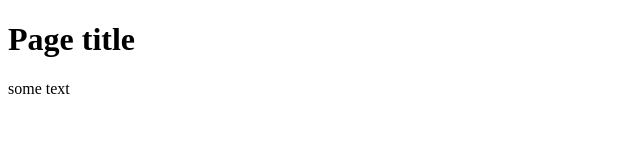
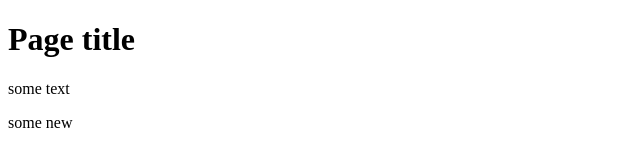
Before and after one commit to RVChornyy/Test-project, a plain HTML site: page index.html in a window 1280 px wide. Shown: the full height of the page, 0-640 px from the left. Drawn offline with Linux system fonts and the light colour scheme.

Commit message:
add second paragraph

```diff
--- a/index.html
+++ b/index.html
@@ -9,6 +9,7 @@
 <body>
   <h1>Page title</h1>
   <p> some text</p>
+  <p>some new</p>
 
 </body>
 </html>
```
